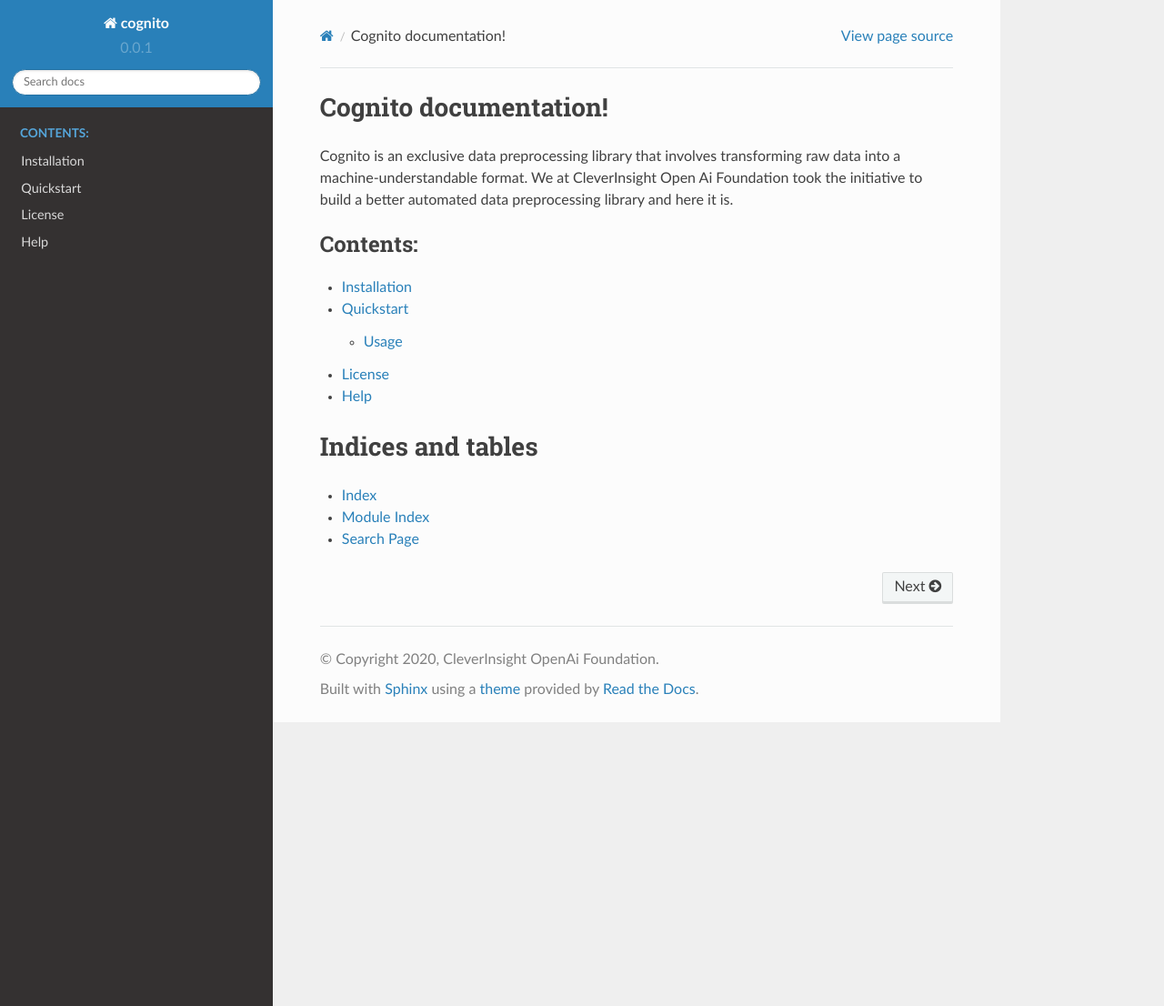
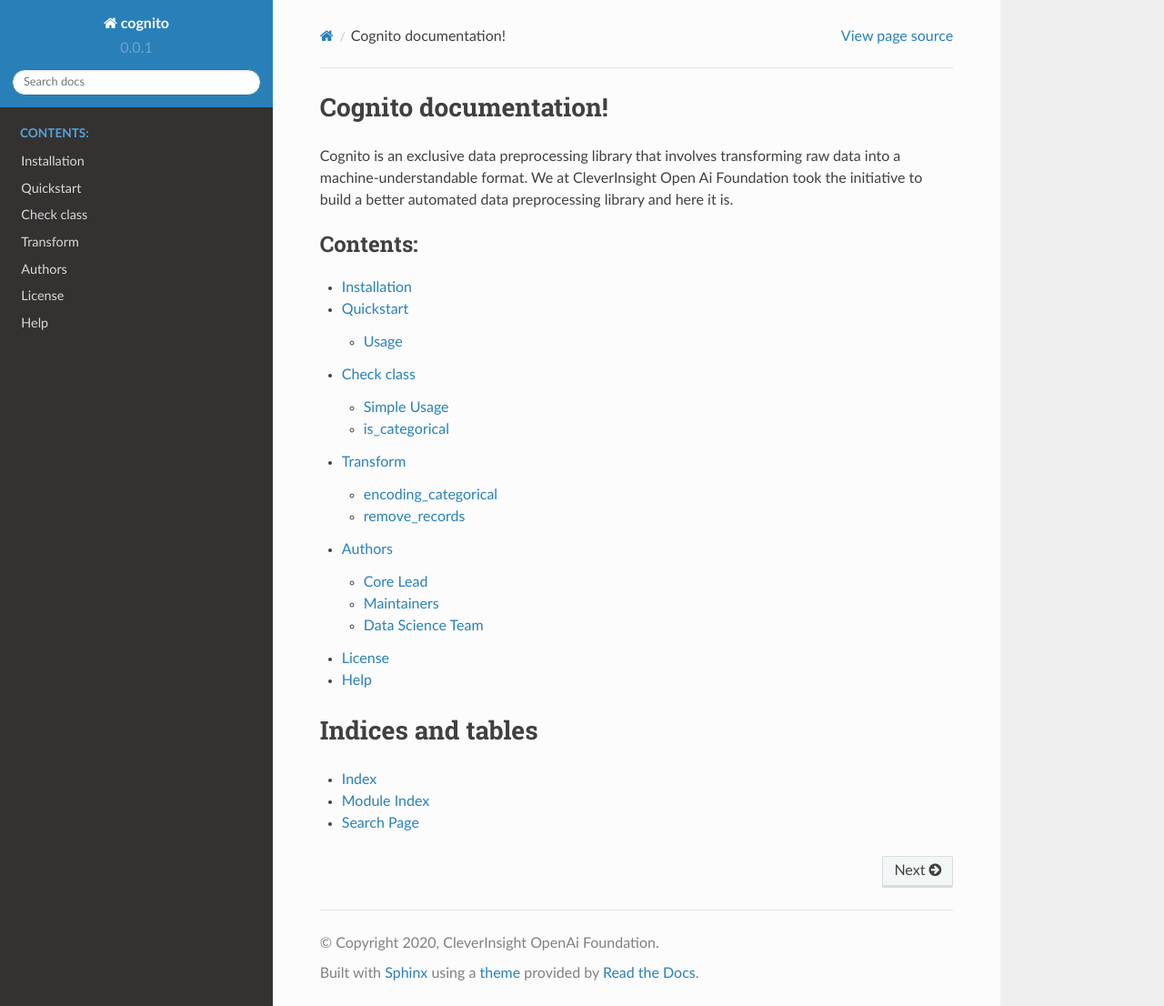
Before and after one commit to CleverInsight/cognito, a Sphinx documentation site: the page built from docs/source/index.rst, in a window 1280 px wide and 1106 px high. Shown: the whole window at 91% size. Built offline with Sphinx 7.4.7 and the Read the Docs theme 2.0.0, drawn with Linux system fonts in a browser that asks for light colours.

Commit message:
Added: check and transform.rst

```diff
--- /dev/null
+++ b/docs/source/check.rst
@@ -0,0 +1,25 @@
+:orphan:
+
+
+Check class
+============
+
+
+Simple Usage
+~~~~~~~~~~~~
+
+.. code-block:: python
+
+    >>> from cognito.modules import Check
+    >>> import congito
+
+
+
+is_categorical
+~~~~~~~~~~~~~~~
+is_categorical is a staticmethod which takes
+
+.. code-block:: python
+
+    >> Check.is_categorical(data['Age'])
+    >> True
--- a/docs/source/index.rst
+++ b/docs/source/index.rst
@@ -10,6 +10,9 @@ Cognito is an exclusive data preprocessing library that involves transforming ra
 
    installation
    quickstart
+   check
+   transform
+   authors
    license
    help
 
--- a/docs/source/installation.rst
+++ b/docs/source/installation.rst
@@ -5,7 +5,11 @@
 Installation
 ------------
 
-Install the extension with using pip.
+**Prerequisite**
+
+- Python3.
+
+Install the extension by using pip.
 
 .. code:: bash
 
```
Also changed, not shown: docs/source/authors.rst (added, +24 -0 lines), docs/source/transform.rst (added, +25 -0 lines), 1 other file.
